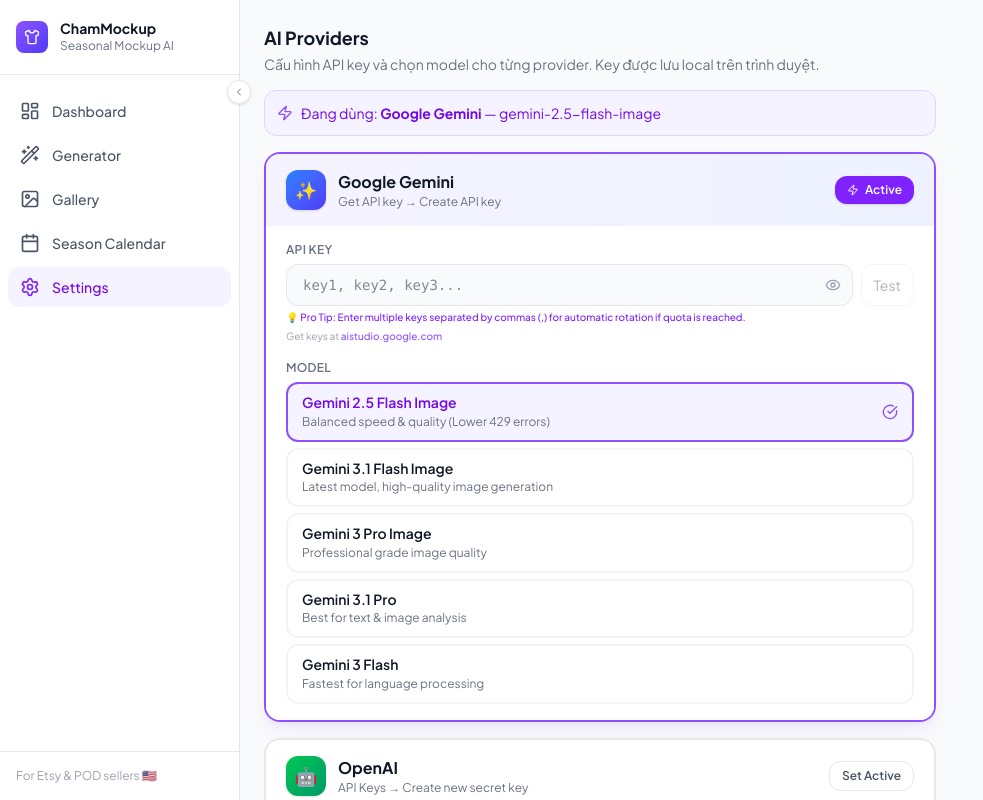
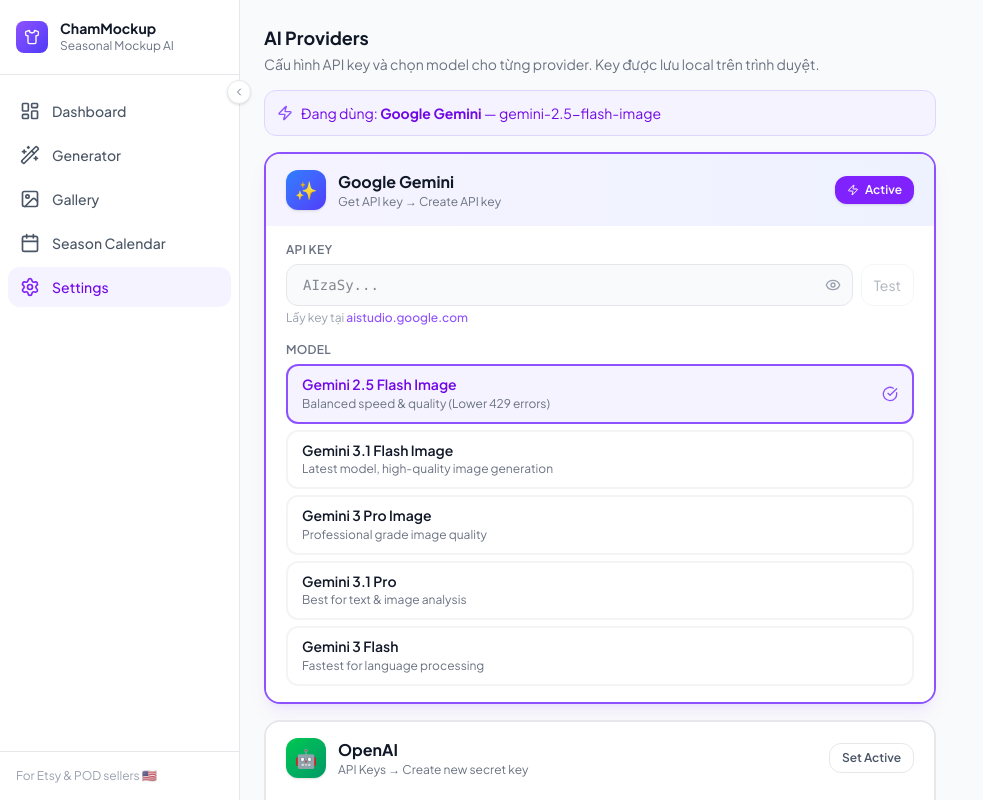
Before and after one commit to conghii/chammockup2, a Next.js app: page /settings in a window 1280 px wide. Shown: the whole page, without its empty margins (0-983 px from the left). Built offline with nearby package versions, Linux system fonts and the light colour scheme.

Commit message:
feat: integrate Midjourney, fix API key management, and add Hobby Cross-Niching step

```diff
--- a/src/app/settings/page.tsx
+++ b/src/app/settings/page.tsx
@@ -14,16 +14,16 @@
     color: 'from-green-500 to-emerald-600',
     docsLabel: 'platform.openai.com',
     docsHint: 'API Keys → Create new secret key',
-    keyPrefix: '',
-    keyPlaceholder: 'key1, key2, key3...',
+    keyPrefix: 'sk-',
+    keyPlaceholder: 'sk-proj-... hoặc sk-...',
   },
   gemini: {
     emoji: '✨',
     color: 'from-blue-500 to-indigo-600',
     docsLabel: 'aistudio.google.com',
     docsHint: 'Get API key → Create API key',
-    keyPrefix: '',
-    keyPlaceholder: 'key1, key2, key3...',
+    keyPrefix: 'AIzaSy',
+    keyPlaceholder: 'AIzaSy...',
   },
   ideogram: {
     emoji: '🎨',
@@ -31,7 +31,15 @@
     docsLabel: 'ideogram.ai/api',
     docsHint: 'Account → API Keys → Generate',
     keyPrefix: '',
-    keyPlaceholder: 'key1, key2, key3...',
+    keyPlaceholder: 'Ideogram API key...',
+  },
+  midjourney: {
+    emoji: '🚢',
+    color: 'from-gray-700 to-gray-900',
+    docsLabel: 'imagineapi.dev',
+    docsHint: 'ImagineAPI → Dashboard → API Keys',
+    keyPrefix: '',
+    keyPlaceholder: 'ImagineAPI or compatible key...',
   },
 };
 
@@ -154,11 +162,8 @@
               ⚠️ Key này không đúng format của {provider.name} (phải bắt đầu bằng <code className="font-mono">{meta.keyPrefix}</code>)
             </p>
           )}
-          <p className="text-[10px] text-violet-600 dark:text-violet-400 mt-1 font-medium">
-            💡 Pro Tip: Enter multiple keys separated by commas (,) for automatic rotation if quota is reached.
-          </p>
-          <p className="text-[10px] text-gray-400 dark:text-gray-500 mt-1">
-            Get keys at <span className="text-violet-500 font-medium">{meta.docsLabel}</span>
+          <p className="text-xs text-gray-400 dark:text-gray-500 mt-1">
+            Lấy key tại <span className="text-violet-500 font-medium">{meta.docsLabel}</span>
           </p>
         </div>
 
@@ -354,7 +359,7 @@
           )}
         >
           {saved ? <CheckCircle className="w-4 h-4" /> : <Save className="w-4 h-4" />}
-          {saved ? 'Saved!' : 'Save Settings'}
+          {saved ? 'Đã lưu!' : 'Lưu Settings'}
         </button>
         <button
           onClick={() => setLocalSettings(JSON.parse(JSON.stringify(settings)))}
--- /dev/null
+++ b/src/components/generator/HobbyPicker.tsx
@@ -0,0 +1,88 @@
+'use client';
+
+import { useState } from 'react';
+import { useAppStore } from '@/stores/useAppStore';
+import { HOBBIES } from '@/lib/hobbies';
+import { Search, X, Check } from 'lucide-react';
+import { cn } from '@/lib/utils';
+
+export default function HobbyPicker() {
+    const { config, setHobbies, clearHobbies } = useAppStore();
+    const [search, setSearch] = useState('');
+
+    const selectedHobbies = config.hobbies || [];
+
+    const filteredHobbies = HOBBIES.filter((h) =>
+        h.toLowerCase().includes(search.toLowerCase())
+    );
+
+    const toggleHobby = (hobby: string) => {
+        if (selectedHobbies.includes(hobby)) {
+            setHobbies(selectedHobbies.filter((h) => h !== hobby));
+        } else {
+            setHobbies([...selectedHobbies, hobby]);
+        }
+    };
+
+    return (
+        <div className="space-y-4">
+            {/* Search and Clear */}
+            <div className="flex items-center gap-2">
+                <div className="relative flex-1">
+                    <Search className="absolute left-3 top-1/2 -translate-y-1/2 w-4 h-4 text-gray-400" />
+                    <input
+                        type="text"
+                        placeholder="Search hobbies..."
+                        value={search}
+                        onChange={(e) => setSearch(e.target.value)}
+                        className="w-full pl-9 pr-4 py-2 rounded-xl border border-gray-200 dark:border-gray-700 bg-gray-50 dark:bg-gray-900 text-sm focus:outline-none focus:ring-2 focus:ring-violet-500/20"
+                    />
+                </div>
+                {selectedHobbies.length > 0 && (
+                    <button
+                        onClick={clearHobbies}
+                        className="px-3 py-2 rounded-xl border border-gray-200 dark:border-gray-700 text-xs font-semibold text-gray-500 hover:text-red-500 hover:bg-red-50 transition-colors flex items-center gap-1.5"
+                    >
+                        <X className="w-3 h-3" /> Clear ({selectedHobbies.length})
+                    </button>
+                )}
+            </div>
+
+            {/* Hobby Grid */}
+            <div className="grid grid-cols-2 sm:grid-cols-3 gap-2 max-h-[300px] overflow-y-auto pr-1 custom-scrollbar">
+                {filteredHobbies.map((hobby) => {
+                    const isSelected = selectedHobbies.includes(hobby);
+                    return (
+                        <button
+                            key={hobby}
+                            onClick={() => toggleHobby(hobby)}
+                            className={cn(
+                                'flex items-center justify-between px-3 py-2 rounded-xl border-2 text-xs font-medium transition-all text-left',
+                                isSelected
+                                    ? 'border-violet-500 bg-violet-50 dark:bg-violet-900/20 text-violet-700 dark:text-violet-300'
+                                    : 'border-gray-100 dark:border-gray-800 text-gray-600 dark:text-gray-400 hover:border-violet-300'
+                            )}
+                        >
+                            <span className="truncate">{hobby}</span>
+                            {isSelected && <Check className="w-3 h-3 flex-shrink-0 ml-1" />}
+                        </button>
+                    );
+                })}
+            </div>
+
+            {filteredHobbies.length === 0 && (
+                <div className="text-center py-8 text-gray-400 text-xs italic">
+                    No hobbies found matching "{search}"
+                </div>
+            )}
+
+            {/* Tip */}
+            <div className="p-3 rounded-xl bg-amber-50 dark:bg-amber-900/10 border border-amber-200 dark:border-amber-800/30">
+                <p className="text-[10px] text-amber-800 dark:text-amber-200 leading-relaxed font-medium">
+                    💡 <strong>Pro Tip:</strong> Select a hobby to create a niche-specific mockup.
+                    Perfect for combining themes like "Halloween + Fishing" or "Christmas + Yoga".
+                </p>
+            </div>
+        </div>
+    );
+}
--- a/src/lib/ai-providers.ts
+++ b/src/lib/ai-providers.ts
@@ -1,25 +1,16 @@
 import OpenAI from 'openai';
-
-// Helper to parse multiple keys and rotate
-function getKeys(apiKeys: string): string[] {
-  return apiKeys.split(',').map(k => k.trim()).filter(Boolean);
-}
 
 // ─── OpenAI DALL-E ───────────────────────────────────────────────────────────
 
 export async function generateWithOpenAI(
-  apiKeys: string,
+  apiKey: string,
   prompt: string,
   count = 1,
   model = 'dall-e-3'
 ): Promise<string[]> {
-  const keys = getKeys(apiKeys);
-  let lastError: any = null;
+  const client = new OpenAI({ apiKey, dangerouslyAllowBrowser: true });
 
-  for (const apiKey of keys) {
-    try {
-      const client = new OpenAI({ apiKey, dangerouslyAllowBrowser: true });
-      const size = '1024x1024';
+  const size = model === 'dall-e-2' ? '1024x1024' : '1024x1024';
   const quality = model === 'dall-e-3' ? 'hd' : 'standard';
 
   const requests = Array.from({ length: count }, () =>
@@ -34,33 +25,25 @@
 
   const results = await Promise.all(requests);
   return results.map((r) => r.data?.[0]?.url ?? '').filter(Boolean);
-    } catch (err: any) {
-      lastError = err;
-      // If quota exceeded or rate limit, try next key
-      if (err.status === 429 || err.message?.toLowerCase().includes('quota') || err.message?.toLowerCase().includes('rate limit')) {
-        continue;
-      }
-      throw err;
-    }
-  }
-  throw lastError || new Error('All OpenAI API keys failed');
 }
 
 // ─── Google Gemini ────────────────────────────────────────────────────────────
+// Supports both Imagen (`:predict`) and Gemini image generation (`:generateContent`)
 
 export async function generateWithGemini(
-  apiKeys: string,
+  apiKey: string,
   prompt: string,
   count = 1,
   model = 'gemini-2.0-flash-preview-image-generation',
   imageBase64?: string
 ): Promise<string[]> {
-  const keys = getKeys(apiKeys);
-  let lastError: any = null;
+  const isGeminiModel = model.startsWith('gemini-');
 
-  for (const apiKey of keys) {
-    try {
+  if (isGeminiModel) {
+    // Gemini generateContent API — returns inline base64 image parts
     const url = `https://generativelanguage.googleapis.com/v1beta/models/${model}:generateContent?key=${apiKey}`;
+
+    // Prepare content parts
     const parts: any[] = [{ text: prompt }];
 
     if (imageBase64) {
@@ -86,14 +69,15 @@
     for (const res of responses) {
       if (!res.ok) {
         const err = await res.json().catch(() => ({}));
-          const msg = (err as { error?: { message?: string } }).error?.message ?? `Gemini error ${res.status}`;
-
-          if (res.status === 429 || msg.toLowerCase().includes('quota')) {
-            throw { status: 429, message: msg }; // Trigger retry
+        throw new Error(
+          (err as { error?: { message?: string } }).error?.message ?? `Gemini error ${res.status}`
+        );
       }
-          throw new Error(msg);
-        }
-        const data = (await res.json()) as any;
+      const data = (await res.json()) as {
+        candidates?: Array<{
+          content?: { parts?: Array<{ inlineData?: { data?: string; mimeType?: string } }> };
+        }>;
+      };
       const parts = data.candidates?.[0]?.content?.parts ?? [];
       for (const part of parts) {
         if (part.inlineData?.data) {
@@ -103,28 +87,47 @@
       }
     }
     return results;
-    } catch (err: any) {
-      lastError = err;
-      if (err.status === 429) continue;
-      throw err;
   }
+
+  // Imagen :predict API (legacy)
+  const url = `https://generativelanguage.googleapis.com/v1beta/models/${model}:predict?key=${apiKey}`;
+  const res = await fetch(url, {
+    method: 'POST',
+    headers: { 'Content-Type': 'application/json' },
+    body: JSON.stringify({
+      instances: [{ prompt }],
+      parameters: { sampleCount: Math.min(count, 4) },
+    }),
+  });
+
+  if (!res.ok) {
+    const err = await res.json().catch(() => ({}));
+    throw new Error(
+      (err as { error?: { message?: string } }).error?.message ?? `Gemini error ${res.status}`
+    );
   }
-  throw lastError || new Error('All Gemini API keys failed');
+
+  const data = (await res.json()) as {
+    predictions?: Array<{ bytesBase64Encoded?: string; mimeType?: string }>;
+  };
+
+  return (data.predictions ?? [])
+    .map((p) => {
+      if (!p.bytesBase64Encoded) return '';
+      const mime = p.mimeType ?? 'image/png';
+      return `data:${mime};base64,${p.bytesBase64Encoded}`;
+    })
+    .filter(Boolean);
 }
 
 // ─── Ideogram ────────────────────────────────────────────────────────────────
 
 export async function generateWithIdeogram(
-  apiKeys: string,
+  apiKey: string,
   prompt: string,
   count = 1,
   model = 'V_2'
 ): Promise<string[]> {
-  const keys = getKeys(apiKeys);
-  let lastError: any = null;
-
-  for (const apiKey of keys) {
-    try {
   const res = await fetch('https://api.ideogram.ai/generate', {
     method: 'POST',
     headers: {
@@ -143,22 +146,45 @@
 
   if (!res.ok) {
     const err = await res.json().catch(() => ({}));
-        const msg = (err as any).message ?? (err as any).error ?? `Ideogram error ${res.status}`;
-        if (res.status === 429 || msg.toLowerCase().includes('quota')) {
-          throw { status: 429, message: msg };
-        }
+    const msg =
+      (err as { message?: string }).message ??
+      (err as { error?: string }).error ??
+      `Ideogram error ${res.status}`;
     throw new Error(msg);
   }
 
   const data = (await res.json()) as { data?: Array<{ url?: string }> };
   return (data.data ?? []).map((d) => d.url ?? '').filter(Boolean);
-    } catch (err: any) {
-      lastError = err;
-      if (err.status === 429) continue;
-      throw err;
 }
+
+// ─── Midjourney (ImagineAPI Bridge) ──────────────────────────────────────────
+
+export async function generateWithMidjourney(
+  apiKey: string,
+  prompt: string,
+  count = 1,
+  model = 'v6.1'
+): Promise<string[]> {
+  // Bridge services like ImagineAPI usually follow a standard POST /generations
+  // We'll use a generic implementation that expects a JSON response with URLs
+  const res = await fetch('https://api.imagineapi.dev/items/images', {
+    method: 'POST',
+    headers: {
+      'Authorization': `Bearer ${apiKey}`,
+      'Content-Type': 'application/json',
+    },
+    body: JSON.stringify({
+      prompt: `${prompt} --v ${model.replace('v', '')}${count > 1 ? ` --repeat ${count}` : ''}`,
+    }),
+  });
+
+  if (!res.ok) {
+    throw new Error(`Midjourney Bridge error ${res.status}`);
   }
-  throw lastError || new Error('All Ideogram API keys failed');
+
+  const data = await res.json();
+  // Adapt this mapping based on the actual third-party service response structure
+  return data.data?.map((img: any) => img.url) || [];
 }
 
 // ─── Vision: phân tích ảnh áo ────────────────────────────────────────────────
@@ -171,15 +197,34 @@
 5. Notable icons, motifs, or graphical elements
 Be specific and visual. Under 150 words.`;
 
-export async function analyzeShirtImageWithGemini(
-  apiKeys: string,
+export async function analyzeShirtImage(
+  apiKey: string,
   imageBase64: string
 ): Promise<string> {
-  const keys = getKeys(apiKeys);
-  let lastError: any = null;
+  const client = new OpenAI({ apiKey, dangerouslyAllowBrowser: true });
 
-  for (const apiKey of keys) {
-    try {
+  const response = await client.chat.completions.create({
+    model: 'gpt-4o',
+    max_tokens: 500,
+    messages: [
+      {
+        role: 'user',
+        content: [
+          { type: 'image_url', image_url: { url: imageBase64, detail: 'high' } },
+          { type: 'text', text: VISION_PROMPT },
+        ],
+      },
+    ],
+  });
+
+  return response.choices[0]?.message?.content?.trim() ?? '';
+}
+
+export async function analyzeShirtImageWithGemini(
+  apiKey: string,
+  imageBase64: string
+): Promise<string> {
+  // Strip data URL prefix to get raw base64 + mimeType
   const match = imageBase64.match(/^data:([^;]+);base64,(.+)$/);
   const mimeType = match?.[1] ?? 'image/jpeg';
   const base64Data = match?.[2] ?? imageBase64;
@@ -201,43 +246,35 @@
 
   if (!res.ok) {
     const err = await res.json().catch(() => ({}));
-        const msg = (err as any).error?.message ?? `Gemini vision error ${res.status}`;
-        if (res.status === 429 || msg.toLowerCase().includes('quota')) {
-          throw { status: 429, message: msg };
-        }
-        throw new Error(msg);
+    throw new Error(
+      (err as { error?: { message?: string } }).error?.message ?? `Gemini vision error ${res.status}`
+    );
   }
 
-      const data = (await res.json()) as any;
-      return data.candidates?.[0]?.content?.parts?.find((p: any) => p.text)?.text?.trim() ?? '';
-    } catch (err: any) {
-      lastError = err;
-      if (err.status === 429) continue;
-      throw err;
-    }
-  }
-  throw lastError || new Error('All Gemini API keys for vision failed');
+  const data = (await res.json()) as {
+    candidates?: Array<{ content?: { parts?: Array<{ text?: string }> } }>;
+  };
+
+  return data.candidates?.[0]?.content?.parts?.find((p) => p.text)?.text?.trim() ?? '';
 }
 
 // ─── Test API key ─────────────────────────────────────────────────────────────
 
-export async function testApiKey(providerId: string, apiKeys: string): Promise<boolean> {
-  const keys = getKeys(apiKeys);
-  if (keys.length === 0) return false;
-
-  // Test only the first key for validation
-  const apiKey = keys[0];
+export async function testApiKey(provider: string, apiKey: string): Promise<boolean> {
   try {
-    if (providerId === 'openai') {
+    if (provider === 'openai') {
       const client = new OpenAI({ apiKey, dangerouslyAllowBrowser: true });
       await client.models.list();
       return true;
     }
-    if (providerId === 'gemini') {
-      const res = await fetch(`https://generativelanguage.googleapis.com/v1beta/models?key=${apiKey}`);
+    if (provider === 'gemini') {
+      const res = await fetch(
+        `https://generativelanguage.googleapis.com/v1beta/models?key=${apiKey}`
+      );
       return res.ok;
     }
-    if (providerId === 'ideogram') {
+    if (provider === 'ideogram') {
+      // Ideogram: thử generate 1 ảnh nhanh — dùng endpoint check credits
       const res = await fetch('https://api.ideogram.ai/user/credits', {
         headers: { 'Api-Key': apiKey },
       });
--- /dev/null
+++ b/src/lib/hobbies.ts
@@ -0,0 +1,17 @@
+export const HOBBIES = [
+    'Reading', 'Writing', 'Painting', 'Drawing', 'Photography', 'Gardening', 'Cooking', 'Baking',
+    'Playing an instrument', 'Singing', 'Dancing', 'Knitting', 'Sewing', 'Crocheting', 'Pottery',
+    'Sculpting', 'Woodworking', 'DIY crafts', 'Scrapbooking', 'Calligraphy', 'Origami', 'Hiking',
+    'Camping', 'Cycling', 'Running', 'Swimming', 'Yoga', 'Pilates', 'Martial arts', 'Chess',
+    'Board games', 'Video gaming', 'Collecting stamps', 'Coin collecting', 'Comic book collecting',
+    'Antiquing', 'Birdwatching', 'Fishing', 'Hunting', 'Geocaching', 'Model building', 'Home brewing',
+    'Wine tasting', 'Beer tasting', 'Traveling', 'Exploring new cuisines', 'Learning a new language',
+    'Writing poetry', 'Playing sports', 'Volunteering', 'Mediation', 'Astronomy', 'Bird-keeping',
+    'Beekeeping', 'Stand-up comedy', 'Film-making', 'Cosplaying', 'Magic tricks', 'Archery',
+    'Rock climbing', 'Scuba diving', 'Surfing', 'Skydiving', 'Paragliding', 'Bungee jumping',
+    'Horseback riding', 'Wine making', 'Kayaking', 'Home improvement/DIY', 'Genealogy',
+    'Puzzle solving', 'Soapmaking', 'Candle making', 'Collecting vinyl records', 'Creative writing',
+    'Stand-up paddleboarding', 'Brewing kombucha', 'Urban gardening', 'Mountain biking',
+    'Geology and rock collecting', 'Model rocketry', 'Tabletop RPG (D&D)', 'Soap Making',
+    'Essential Oils', 'Resin Art'
+];
--- a/src/lib/storage.ts
+++ b/src/lib/storage.ts
@@ -127,6 +127,17 @@
         { value: 'V_1_TURBO', label: 'Ideogram v1 Turbo', description: 'Fastest and cheapest' },
       ],
     },
+    {
+      id: 'midjourney',
+      name: 'Midjourney',
+      apiKey: '',
+      model: 'v6.1',
+      models: [
+        { value: 'v6.1', label: 'MJ v6.1', description: 'Latest ultra-realistic version' },
+        { value: 'v6.0', label: 'MJ v6.0', description: 'Highly detailed artistic style' },
+        { value: 'niji_6', label: 'Niji 6', description: 'Best for stylized or anime art' },
+      ],
+    },
   ],
   activeProvider: 'gemini',
   theme: 'system',
--- a/src/stores/useAppStore.ts
+++ b/src/stores/useAppStore.ts
@@ -28,7 +28,7 @@
   getPromptHistory,
 } from '@/lib/storage';
 import { buildPrompt } from '@/lib/prompt-builder';
-import { generateWithOpenAI, generateWithGemini, generateWithIdeogram, analyzeShirtImageWithGemini } from '@/lib/ai-providers';
+import { generateWithOpenAI, generateWithGemini, generateWithIdeogram, generateWithMidjourney, analyzeShirtImage, analyzeShirtImageWithGemini } from '@/lib/ai-providers';
 import { generateId } from '@/lib/utils';
 
 interface AppState {
@@ -66,6 +66,8 @@
   setDesignStyle: (style: DesignStyle) => void;
   setComposedPrompt: (prompt: string) => void;
   setVariationCount: (n: number) => void;
+  setHobbies: (hobbies: string[]) => void;
+  clearHobbies: () => void;
 
   // Image
   setUploadedImage: (base64: string | undefined) => void;
@@ -154,6 +156,17 @@
             { value: 'V_1_TURBO', label: 'Ideogram v1 Turbo', description: 'Nhanh nhất, rẻ nhất' },
           ],
         },
+        {
+          id: 'midjourney',
+          name: 'Midjourney',
+          apiKey: '',
+          model: 'v6.1',
+          models: [
+            { value: 'v6.1', label: 'MJ v6.1', description: 'Latest ultra-realistic version' },
+            { value: 'v6.0', label: 'MJ v6.0', description: 'Highly detailed artistic style' },
+            { value: 'niji_6', label: 'Niji 6', description: 'Best for stylized or anime art' },
+          ],
+        },
       ],
       activeProvider: 'gemini',
       theme: 'system',
@@ -236,6 +249,24 @@
       });
     },
 
+    setHobbies: (hobbies) => {
+      set((s) => {
+        s.config.hobbies = hobbies;
+        if (!s.config.useCustomPrompt) {
+          s.composedPrompt = buildPrompt(s.config);
+        }
+      });
+    },
+
+    clearHobbies: () => {
+      set((s) => {
+        s.config.hobbies = [];
+        if (!s.config.useCustomPrompt) {
+          s.composedPrompt = buildPrompt(s.config);
+        }
+      });
+    },
+
     // ---- Image upload & analysis ----
     setUploadedImage: (base64) => {
       set((s) => {
@@ -253,10 +284,12 @@
       const { config, settings } = get();
       if (!config.uploadedImageBase64) return;
 
-      const provider = settings.providers.find((p) => p.id === 'gemini');
+      const activeProviderId = settings.activeProvider;
+      const provider = settings.providers.find((p) => p.id === activeProviderId);
+
       if (!provider?.apiKey) {
         set((s) => {
-          s.imageAnalysisError = 'Gemini API key is required in Settings.';
+          s.imageAnalysisError = `API key for ${activeProviderId === 'openai' ? 'OpenAI' : 'Gemini'} is required in Settings.`;
         });
         return;
       }
@@ -267,7 +300,13 @@
       });
 
       try {
-        const analysis = await analyzeShirtImageWithGemini(provider.apiKey, config.uploadedImageBase64!);
+        let analysis = '';
+        if (activeProviderId === 'openai') {
+          analysis = await analyzeShirtImage(provider.apiKey, config.uploadedImageBase64!);
+        } else {
+          analysis = await analyzeShirtImageWithGemini(provider.apiKey, config.uploadedImageBase64!);
+        }
+
         set((s) => {
           s.config.uploadedImageAnalysis = analysis;
           s.isAnalyzingImage = false;
@@ -326,6 +365,8 @@
           urls = await generateWithGemini(provider.apiKey, prompt, variationCount, provider.model, config.uploadedImageBase64);
         } else if (settings.activeProvider === 'ideogram') {
           urls = await generateWithIdeogram(provider.apiKey, prompt, variationCount, provider.model);
+        } else if (settings.activeProvider === 'midjourney') {
+          urls = await generateWithMidjourney(provider.apiKey, prompt, variationCount, provider.model);
         }
 
         const newMockups: GeneratedMockup[] = urls.map((url) => ({
--- a/src/types/index.ts
+++ b/src/types/index.ts
@@ -59,6 +59,7 @@
   useCustomPrompt: boolean;
   uploadedImageBase64?: string;
   uploadedImageAnalysis?: string;
+  hobbies?: string[];
 }
 
 export interface GeneratedMockup {
@@ -72,7 +73,7 @@
   isFavorite: boolean;
 }
 
-export type AIProviderId = 'openai' | 'gemini' | 'ideogram';
+export type AIProviderId = 'openai' | 'gemini' | 'ideogram' | 'midjourney';
 
 export interface AIModelOption {
   value: string;
```
Also changed, not shown: src/app/generator/page.tsx (+21 -6 lines), src/lib/prompt-builder.ts (+9 -1 lines). Lines whose indentation alone changed are shown as unchanged.
